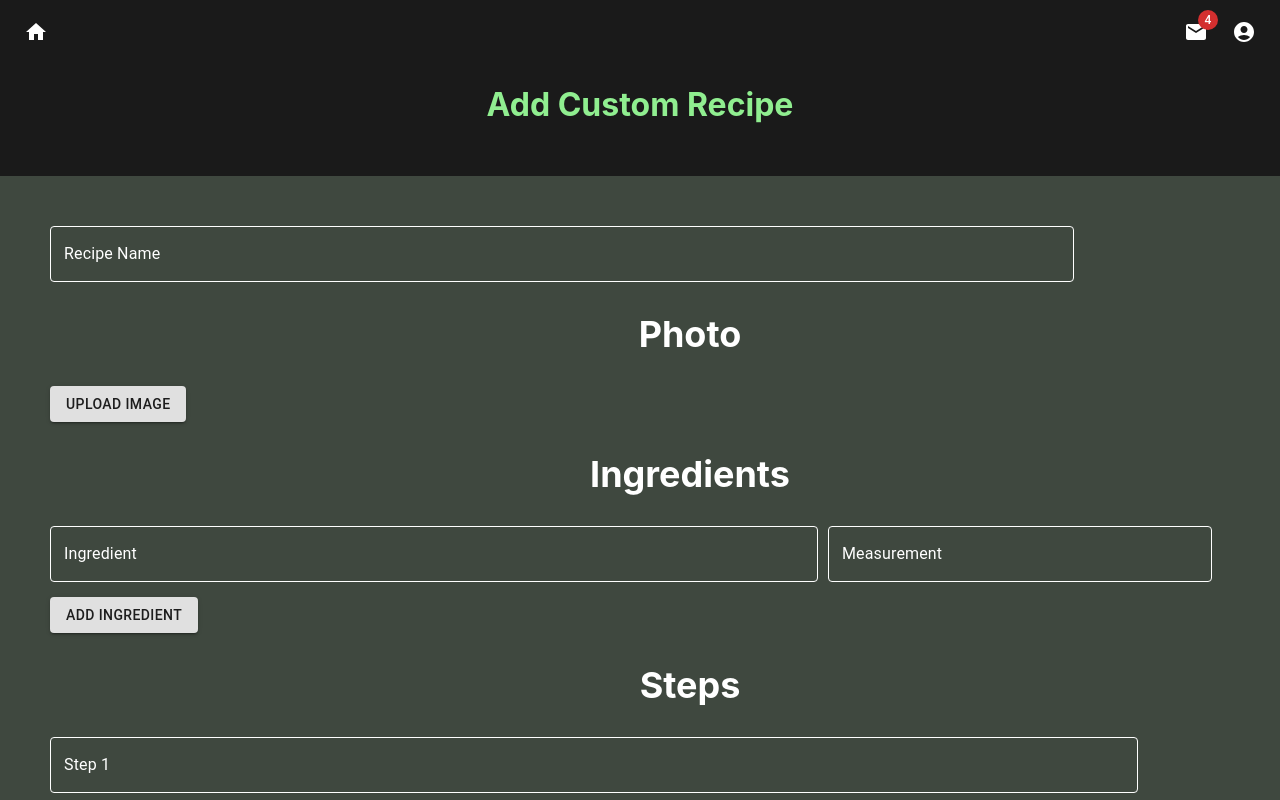
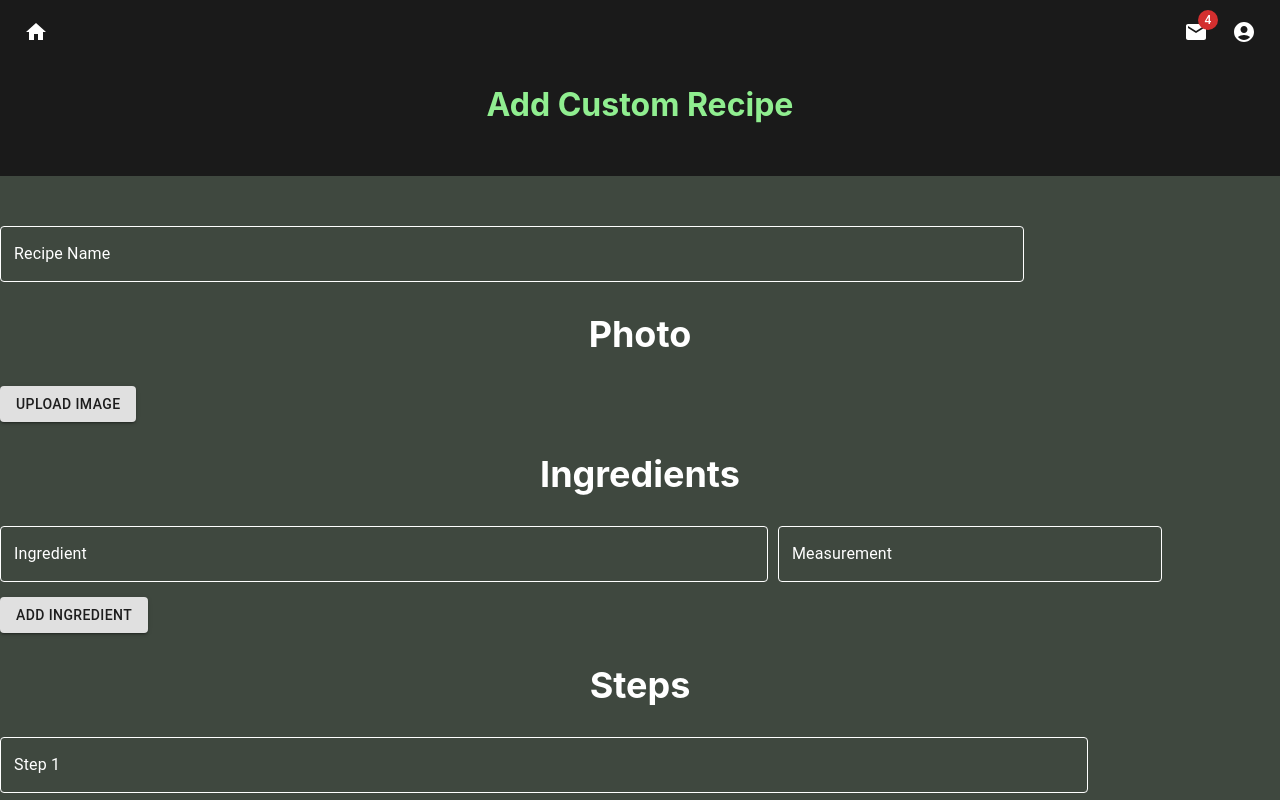
Before and after one commit to JassyAl/teamMeal, a React (Create React App) app: page /CustomRecipes in a window 1280 px wide. Built offline with nearby package versions, Linux system fonts and the light colour scheme; no server answers.

Commit message:
removed notes field, fix submit, change css

```diff
--- a/src/components/Recipes/CustomRecipes.jsx
+++ b/src/components/Recipes/CustomRecipes.jsx
@@ -50,7 +50,6 @@ function CustomRecipes() {
     createSteps[index].step = event.target.value;
     setSteps(createSteps);
   };
-
 
   const [fileData, setFileData] = useState("");
 
@@ -177,18 +176,8 @@ function CustomRecipes() {
           Add Step
         </Button>
 
-        {/* Other Notes */}
-        <TextField
-          label="Other Notes"
-          variant="outlined"
-          className={classes.TextFieldStyle}
-          style={{ width: "90%" }}
-          multiline={true}
-        />
-
         {/* Button to submit the recipe */}
-        <br></br>
-        <input
+        <Button
           type="submit"
           id="customrecipe-submit-button"
           variant="contained"
@@ -199,8 +188,9 @@ function CustomRecipes() {
             fontSize: "16px",
             width: "40%",
           }}
-          value="Submit Recipe"
-        />
+        >
+          Submit Recipe
+        </Button>
       </form>
     </div>
   );
--- a/src/components/Recipes/recipes.css
+++ b/src/components/Recipes/recipes.css
@@ -16,3 +16,15 @@ img {
 .daily {
   background-color: black;
 }
+
+#customrecipe-page-container {
+  display: flex;
+  flex-direction: column;
+  align-items: center;
+  justify-content: center;
+}
+
+#customrecipe-ingredient-container {
+  display: flex;
+  flex-direction: row;
+}
```
Lines whose indentation alone changed are shown as unchanged.
